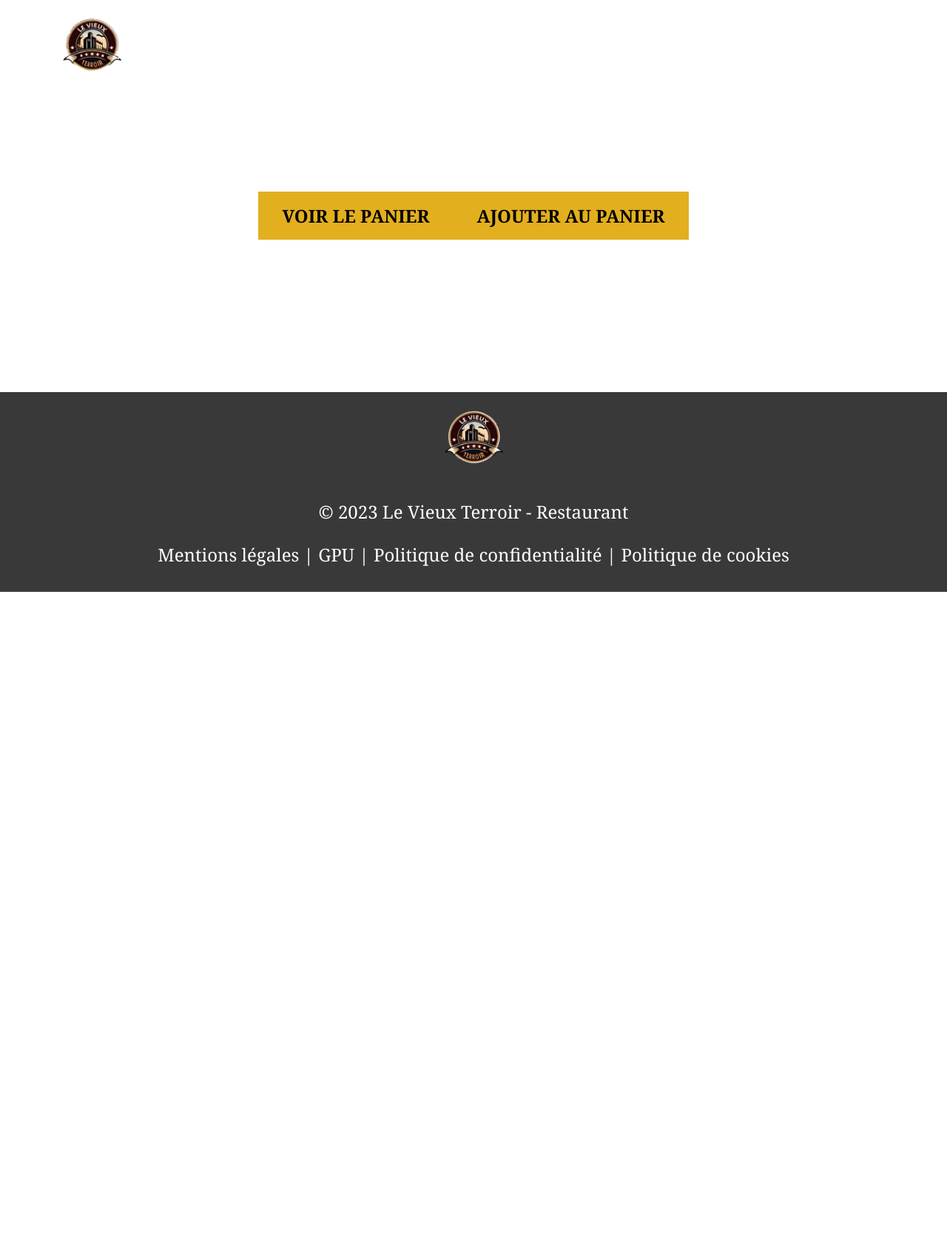
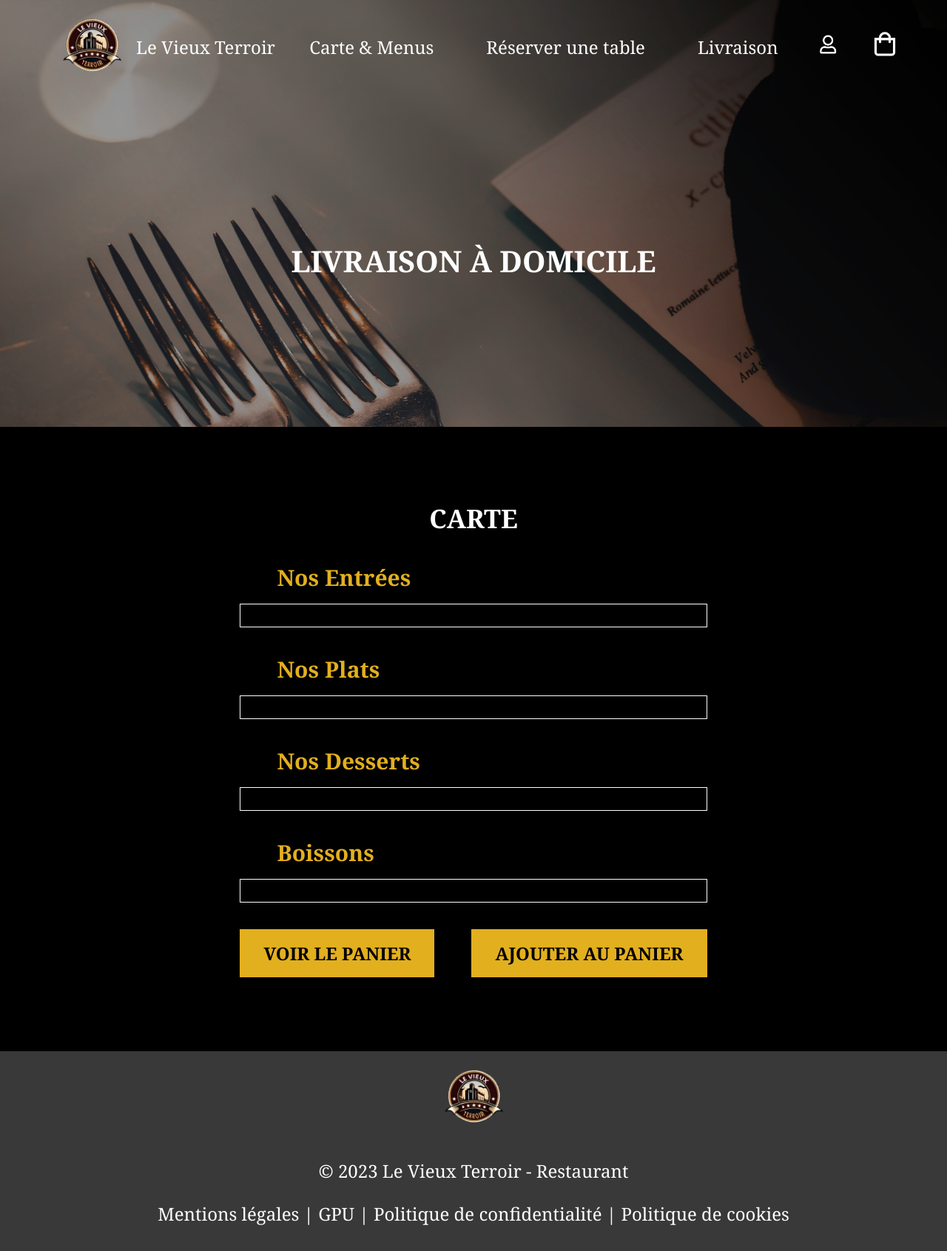
Before and after one commit to fredericbranca/Projet-site-restaurant, a PHP site: template view/livraison.php in a window 1280 px wide. Shown: the whole page at 74% size. Before the commit the page ends 800 px from the top, so only its background shows below. Run offline with PHP 8.4, Linux system fonts and the light colour scheme; the template is opened without the code that fills it, so the values that code supplies are empty; some libraries are stand-ins or nearby versions.

Commit message:
css livraison view

```diff
--- /dev/null
+++ b/public/css/livraison.css
@@ -0,0 +1,91 @@
+body {
+    background: rgba(0, 0, 0, 0.4) url(../img/carte.jpg) no-repeat;
+    background-blend-mode: darken;
+    background-size: 100% auto;
+}
+
+.header {
+    min-height: 450px;
+    display: flex;
+    justify-content: center;
+    align-items: center;
+}
+.header p {
+    font-size: 40px;
+    font-weight: bold;
+}
+.section-carte {
+    background-color: black;
+    display: flex;
+    flex-direction: column;
+    align-items: center;
+    gap: 36px;
+    padding: 100px 0px;
+}
+.carte-content {
+    display: flex;
+    flex-direction: column;
+    align-items: left;
+    gap: 36px;
+}
+.content {
+    display: flex;
+    flex-direction: column;
+    border: 1px solid white;
+    gap: 20px;
+    padding: 15px;
+}
+.produit {
+    display: flex;
+    flex-direction: wrap;
+    justify-content: space-between;
+    gap: 50px;
+}
+.produit p:first-of-type {
+    width: 1000px;
+}
+.content p {
+    max-width: 1000px;
+    font-size: 25px;
+}
+.carte-section-1 {
+    display: flex;
+    flex-direction: column;
+    text-align: center;
+    gap: 20px;
+}
+.carte-section-2 {
+    display: flex;
+    flex-direction: column;
+    gap: 15px;
+}
+.titre {
+    font-size: 35px;
+    font-weight: bold;
+}
+.sous-titre {
+    font-size: 30px;
+    font-weight: bold;
+}
+.titre-2 {
+    font-size: 30px;
+    font-weight: bold;
+    color:rgb(226, 175, 30);
+    padding-left: 50px;
+}
+span {
+    width: 1px;
+    height: 100px;
+    background-color: rgb(226, 175, 30);
+  }
+.input-qqt {
+    background-color: rgb(57, 57, 57);
+    width: 70px;
+    height: 28px;
+    padding-left: 10px ;
+    border-radius: 5px;
+    font-size: 20px;
+}
+.wrap {
+    gap: 50px;
+}
--- a/public/css/style.css
+++ b/public/css/style.css
@@ -171,6 +171,7 @@ footer {
     background-color: rgb(226, 175, 30);
     transition: 0.3s;
     z-index: 1;
+    cursor: pointer;
 }
 .bouton span {
     color: black;
```
